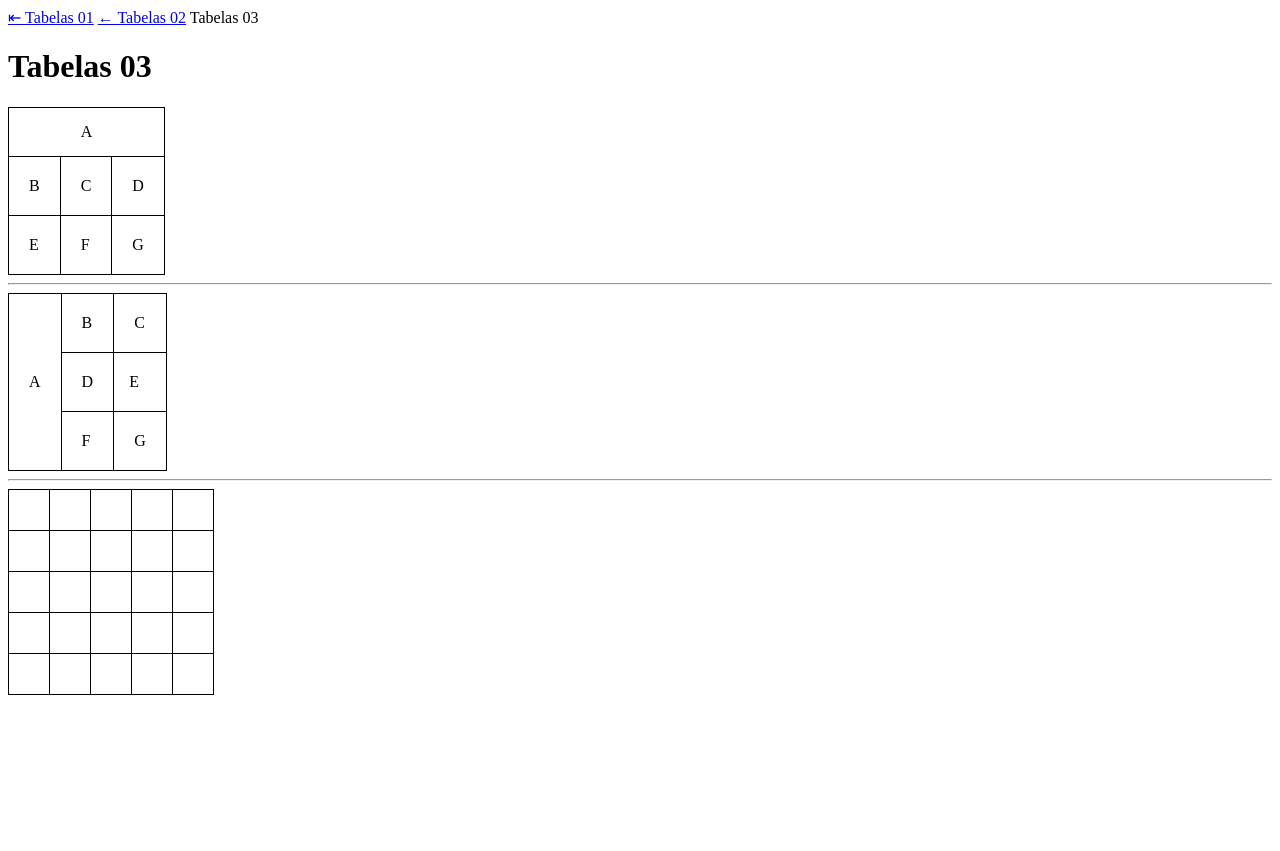
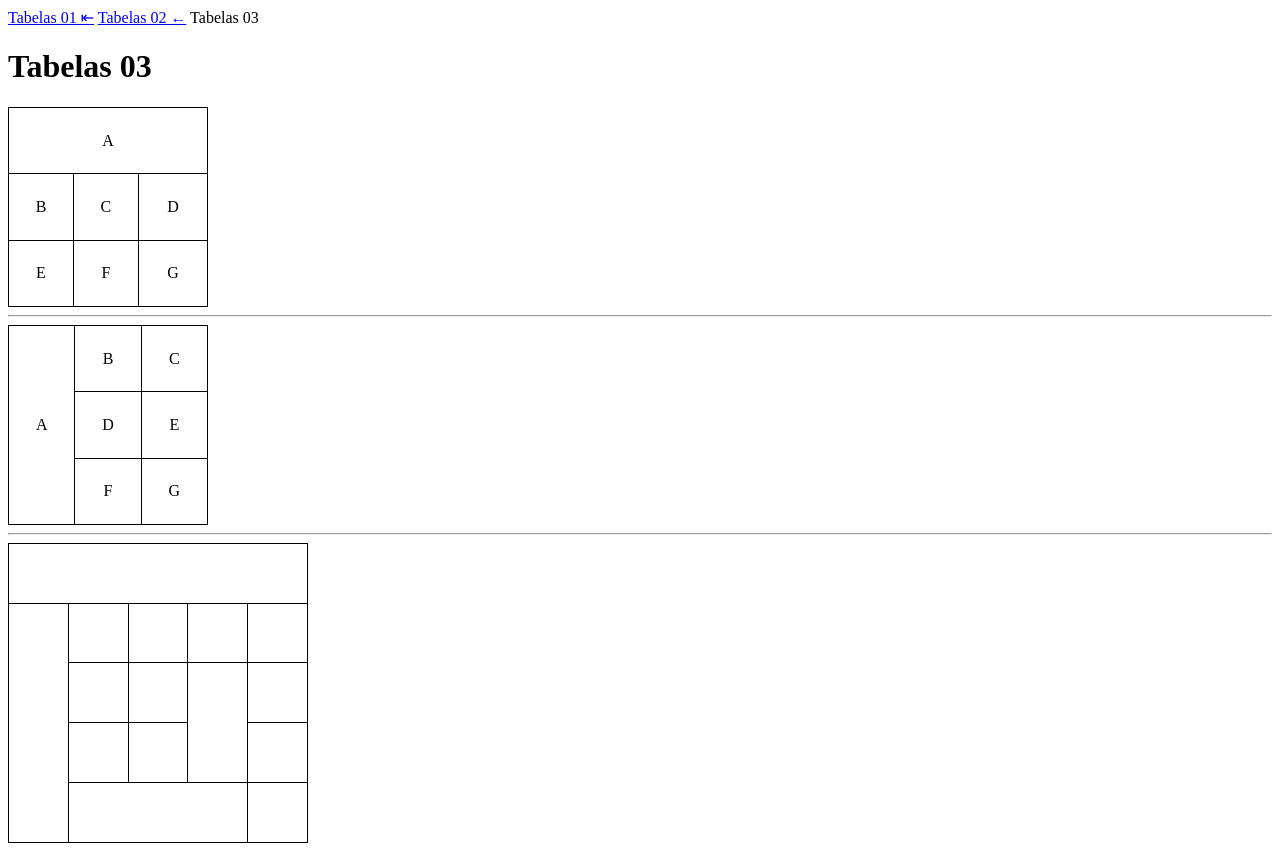
Before and after one commit to poligi/Pr-tica-04, a plain HTML site: page index3.html in a window 1280 px wide. Before the commit the page ends 800 px from the top, so only its background shows below. Drawn offline with Linux system fonts and the light colour scheme.

Commit message:
fim do projeto tabelas

```diff
--- a/index3.html
+++ b/index3.html
@@ -13,83 +13,76 @@
 </head>
 <body>
     <header>
-        <a href="index.html">&#8676 Tabelas 01</a>
-        <a href="index2.html">&#8592 Tabelas 02</a>
+        <a href="index.html">Tabelas 01 &#8676</a>
+        <a href="index2.html">Tabelas 02 &#8592</a>
         Tabelas 03
         <h1>Tabelas 03</h1>
     </header>
-    <table>
+
+        <!-- Primeira tabela -->
+    <table style="width: 200px; height: 200px; text-align: center;">
         <tr>
-            <td colspan="3" style="text-align:center; padding: 15px;">A</td>
+            <td colspan="3">A</td>
         </tr>
         <tr>
-            <td style="padding: 20px;">B</td>
-            <td style="padding: 20px;">C</td>
-            <td style="padding: 20px;">D</td>
+            <td>B</td>
+            <td>C</td>
+            <td>D</td>
           </tr>
           <tr>
-            <td style="padding: 20px;">E</td>
-            <td style="padding: 20px;">F</td>
-            <td style="padding: 20px;">G</td>
+            <td>E</td>
+            <td>F</td>
+            <td>G</td>
           </tr>
     </table>
         <hr>
 
-    <table>
+        <!-- Segunda tabela -->
+    <table style="width: 200px; height: 200px; text-align: center;">
         <tr>
-            <td rowspan="4" style="text-align:center; padding: 20px;">A</td>
+            <td rowspan="4">A</td>
         </tr>
         <tr>
-            <td style="padding: 20px;">B</td>
-            <td style="padding: 20px;">C</td>
+            <td>B</td>
+            <td>C</td>
         </tr>
         <tr>
-            <td style="padding: 20px;">D</td>
-            <td style="padding: 15px;">E</td>
+            <td>D</td>
+            <td>E</td>
         </tr>
         <tr>
-            <td style="padding: 20px;">F</td>
-            <td style="padding: 20px;">G</td>
+            <td>F</td>
+            <td>G</td>
         </tr>
     </table>
         <hr>
 
-    <table>
+        <!-- Terceira tabela -->
+    <table style="width: 300px; height: 300px;">
         <tr>
-            <td style="padding: 20px;"></td>
-            <td style="padding: 20px;"></td>
-            <td style="padding: 20px;"></td>
-            <td style="padding: 20px;"></td>
-            <td style="padding: 20px;"></td>
-
+            <td colspan="5"></td>
         </tr>
         <tr>
-            <td style="padding: 20px;"></td>
-            <td style="padding: 20px;"></td>
-            <td style="padding: 20px;"></td>
-            <td style="padding: 20px;"></td>
-            <td style="padding: 20px;"></td>
+            <td rowspan="4"></td>
+            <td></td>
+            <td></td>
+            <td></td>
+            <td></td>
         </tr>
         <tr>
-            <td style="padding: 20px;"></td>
-            <td style="padding: 20px;"></td>
-            <td style="padding: 20px;"></td>
-            <td style="padding: 20px;"></td>
-            <td style="padding: 20px;"></td>
+            <td></td>
+            <td></td>
+            <td rowspan="2"></td>
+            <td></td>
         </tr>
         <tr>
-            <td style="padding: 20px;"></td>
-            <td style="padding: 20px;"></td>
-            <td style="padding: 20px;"></td>
-            <td style="padding: 20px;"></td>
-            <td style="padding: 20px;"></td>
+            <td></td>
+            <td></td>
+            <td></td>
         </tr>
         <tr>
-            <td style="padding: 20px;"></td>
-            <td style="padding: 20px;"></td>
-            <td style="padding: 20px;"></td>
-            <td style="padding: 20px;"></td>
-            <td style="padding: 20px;"></td>
+            <td colspan="3"></td>
+            <td></td>
         </tr>
     </table>
 </body>
```
Also changed, not shown: index.html (+31 -31 lines), index2.html (+9 -7 lines).
